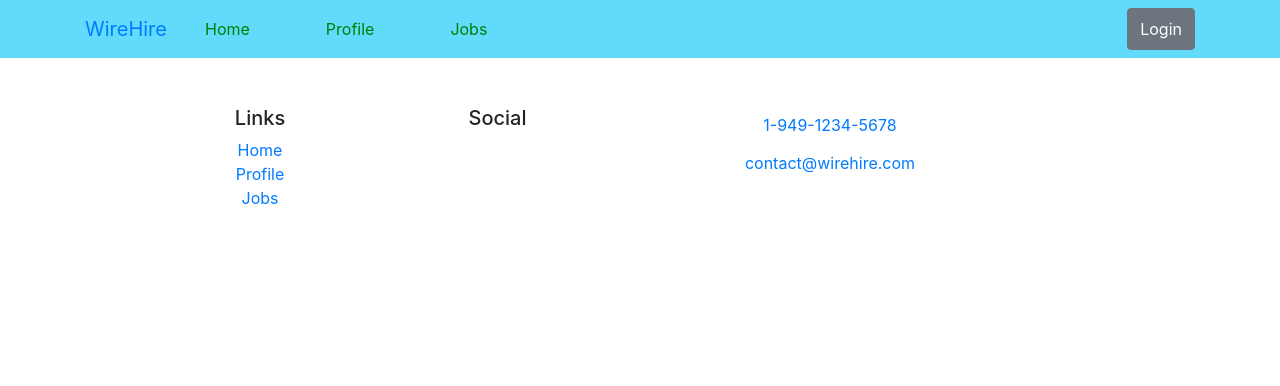
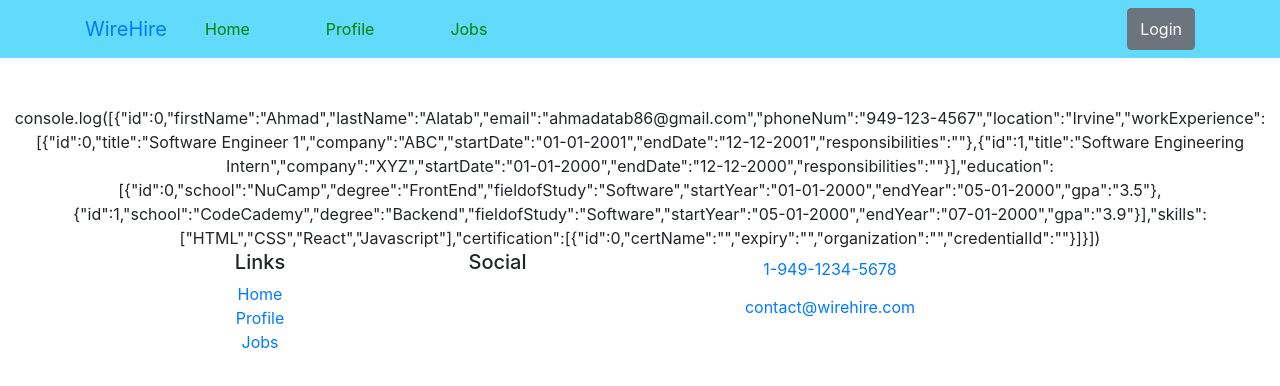
Before and after one commit to ahmadalatab/WireHire, a React (Create React App) app: page /profile in a window 1280 px wide. Shown: the top 386 px of the page. Built offline with nearby package versions, Linux system fonts and the light colour scheme.

Commit message:
create userProfile.js and tested the render in ProfileComponent.js

```diff
--- a/src/App.js
+++ b/src/App.js
@@ -1,4 +1,3 @@
-import logo from './logo.svg';
 import './App.css';
 import React, { Component } from 'react';
 import Main from './components/MainComponent';
--- a/src/components/MainComponent.js
+++ b/src/components/MainComponent.js
@@ -4,6 +4,7 @@ import Home from './HomeComponent';
 import Jobs from './JobsComponent';
 import Header from './HeaderComponent';
 import Footer from './FooterComponent';
+import Profile from './ProfileComponent';
 import JobsInfo from './JobsInfoComponent';
 
 class Main extends Component {
@@ -17,6 +18,7 @@ class Main extends Component {
                     <Route exact path='/' component={Home} />
                     <Route exact path='/jobs' component={Jobs} />
                     <Route path="/jobs/:id" component={JobsInfo} />
+                    <Route path="/profile" component={Profile} />
                 </Switch>
                 <Footer />
             </>
--- a/src/components/ProfileComponent.js
+++ b/src/components/ProfileComponent.js
@@ -1 +1,16 @@
-import React, {Component} from 'react';
+import React, {Component, useState} from 'react';
+import {User} from '../shared/UserProfile';
+import {} from 'reactstrap';
+
+const Profile = () => {
+    const [userDisplay, setUserDisplay] = useState(User);
+    const display = JSON.stringify(userDisplay)
+    return(
+        <div>
+            console.log({display})
+        </div>
+
+    );
+}
+
+export default Profile;
--- /dev/null
+++ b/src/shared/UserProfile.js
@@ -0,0 +1,54 @@
+export const User =
+[
+    {
+        id: 0,
+        firstName: "Ahmad",
+        lastName: "Alatab",
+        email: "ahmadatab86@gmail.com",
+        phoneNum: '949-123-4567',
+        location: 'Irvine',
+        workExperience: [{
+            id: 0,
+            title: 'Software Engineer 1',
+            company: 'ABC',
+            startDate: '01-01-2001',
+            endDate: '12-12-2001',
+            responsibilities: ''
+        },
+        {
+            id: 1,
+            title: 'Software Engineering Intern',
+            company: 'XYZ',
+            startDate: '01-01-2000',
+            endDate: '12-12-2000',
+            responsibilities: ''
+        }],
+        education: [{
+            id: 0,
+            school: 'NuCamp',
+            degree: 'FrontEnd',
+            fieldofStudy: 'Software',
+            startYear: '01-01-2000',
+            endYear: '05-01-2000',
+            gpa: '3.5'
+        },
+        {
+            id: 1,
+            school: 'CodeCademy',
+            degree: 'Backend',
+            fieldofStudy: 'Software',
+            startYear: '05-01-2000',
+            endYear: '07-01-2000',
+            gpa: '3.9'
+        }],
+        skills: ["HTML", "CSS", "React", "Javascript"],
+        certification: [{
+            id: 0,
+            certName: '',
+            expiry: '',
+            organization: '',
+            credentialId: ''
+        }]
+
+    }
+]
```
